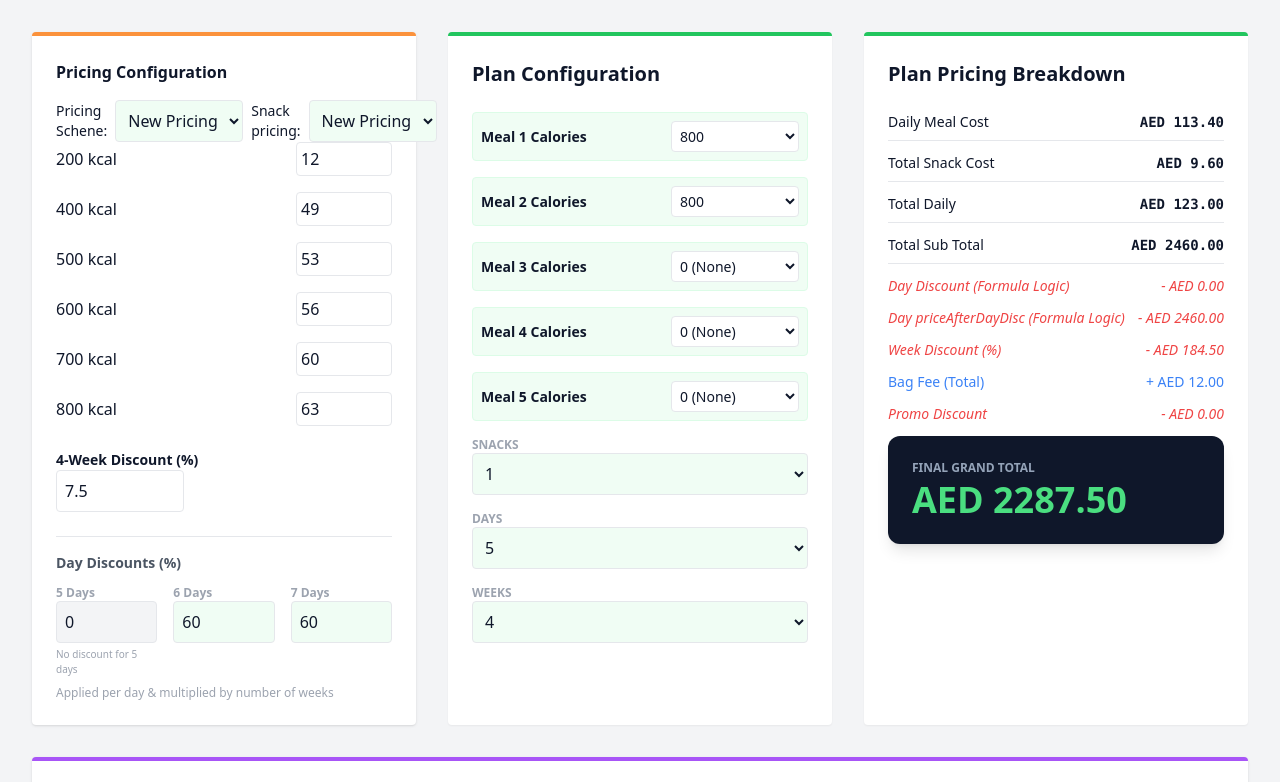
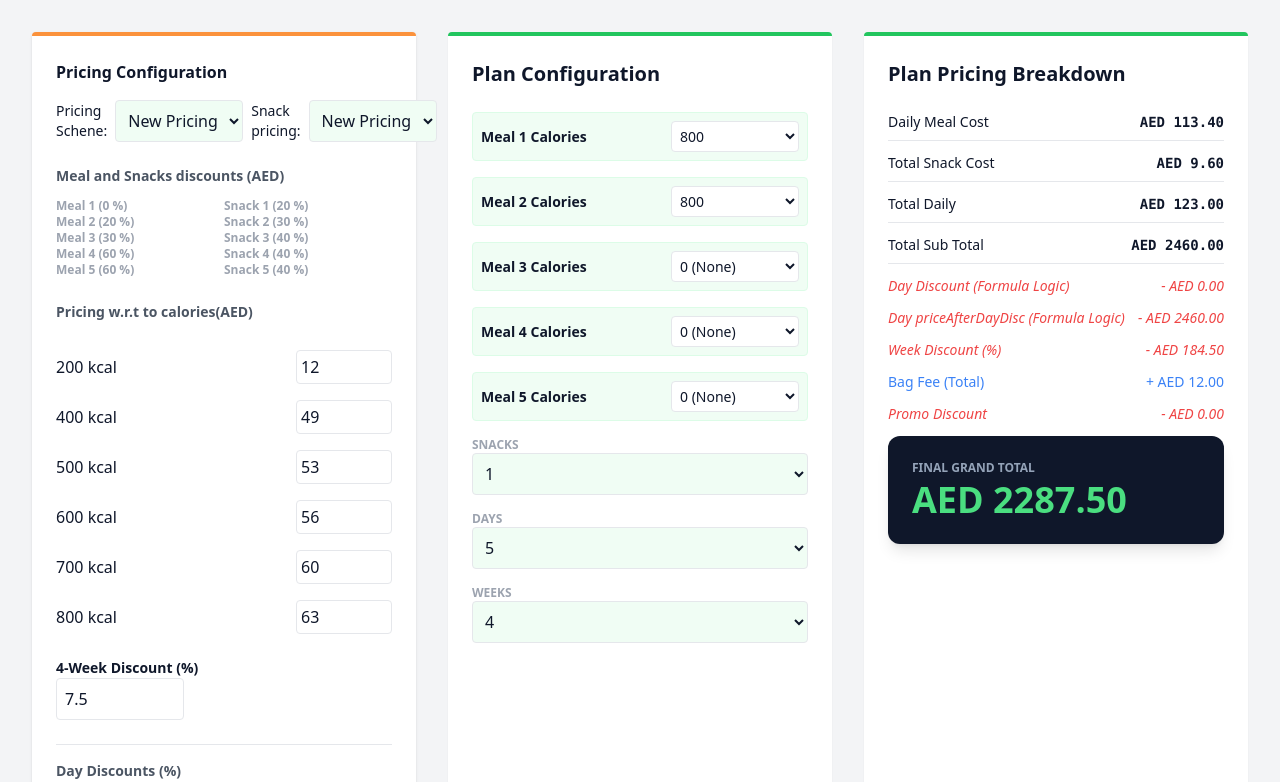
Before and after one commit to tulaibtechnyx/mealCalorieCalculator, a Next.js app: page / in a window 1280 px wide. Shown: the top 782 px of the page. Built offline with nearby package versions, Linux system fonts and the light colour scheme.

Commit message:
Snackpricing

```diff
--- a/app/components/MainCalculator.jsx
+++ b/app/components/MainCalculator.jsx
@@ -44,7 +44,7 @@ export default function MealPlanCalculator() {
                     500: 45.0,
                     600: 48.0,
                     700: 51.0,
-                    800: 53.0,
+                    800: 54.0,
                 },
                 mealDiscounts: [0, 7, 22, 27, 32],
                 dayDiscounts: { 5: 0, 6: 0, 7: 0 },
@@ -299,7 +299,32 @@ export default function MealPlanCalculator() {
                                 </select>
                             </div>
                         </div>
+                        <div>
+                            <h4 className="font-bold mb-3 text-sm text-gray-600 mt-6  ">Meal and Snacks discounts (AED)</h4>
+                            <div className='grid grid-cols-2'>
+                                <div>
+                                    {lookupTable?.mealDiscounts?.map((disc, index) => (
+                                        <div key={index} className="flex flex-col">
+                                            <label className="text-xs font-bold text-gray-400">
+                                                Meal {index + 1} ({disc} %)
+                                            </label>
+                                        </div>
+                                    ))}
+
+                                </div>
+                                <div>
+                                    {Object.entries(lookupTable?.snackDiscounts)?.map((disc, index) => (
+                                        <div key={index} className="flex flex-col">
+                                            <label className="text-xs font-bold text-gray-400">
+                                                Snack {index + 1} ({disc?.slice(1)} %)
+                                            </label>
+                                        </div>
+                                    ))}
+                                </div>
+                            </div>
+                        </div>
                         <div className="grid grid-cols-1 gap-4">
+                            <h4 className="font-bold mb-3 text-sm text-gray-600 mt-6">Pricing w.r.t to calories(AED)</h4>
                             {Object.entries(lookupTable.mealPrices).map(([kcal, price]) => (
                                 <div key={kcal} className="flex justify-between items-center">
                                     <span>{kcal} kcal</span>
```
